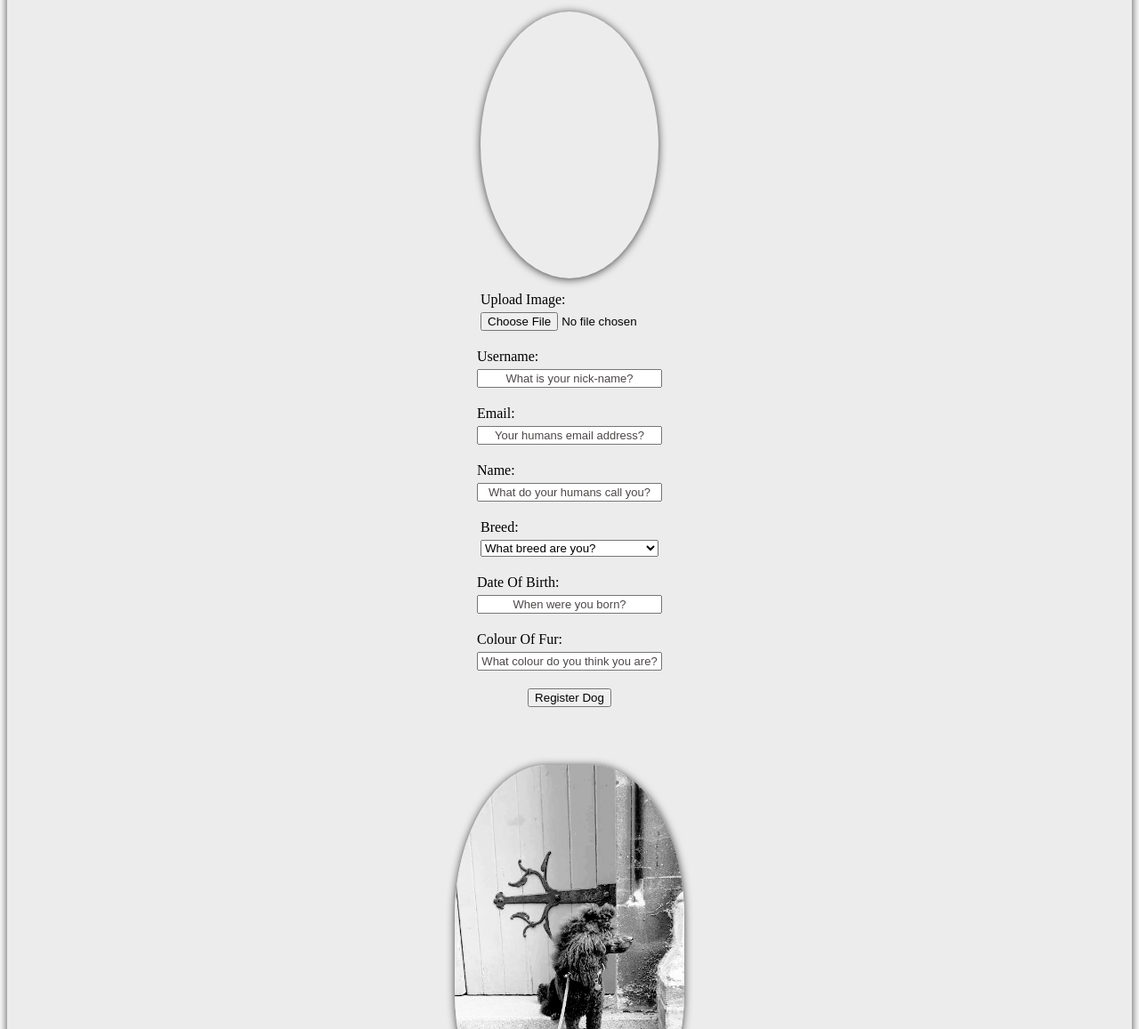
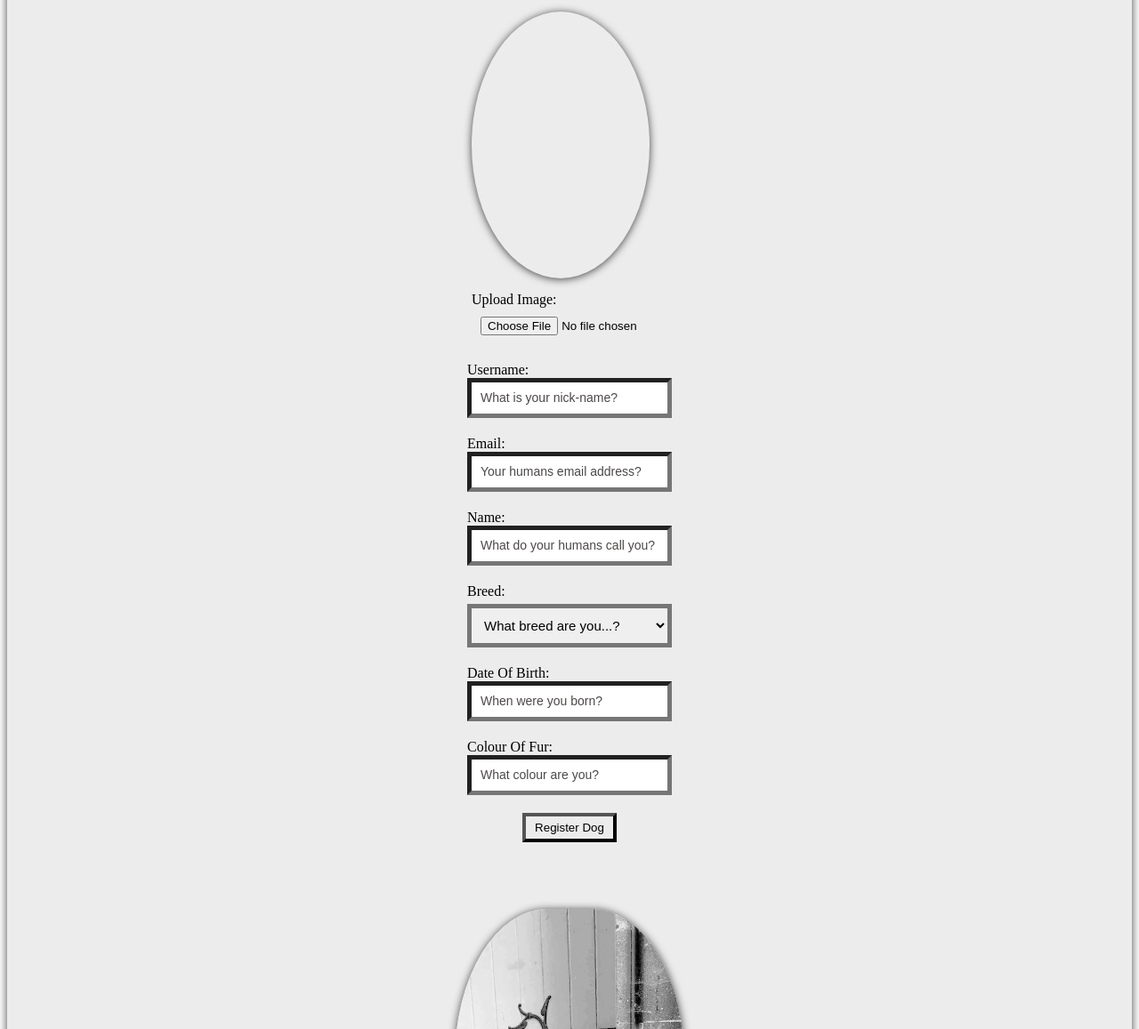
Before and after one commit to Chascript/dogsite, a website: page public/signup.html in a window 1280 px wide. Shown: the part 356-1513 px from the top of the page at 89% size. Drawn offline with nearby package versions, Linux system fonts and the light colour scheme; no server answers.

Commit message:
css signup change, drop box breeds (js)

```diff
--- a/public/css/sign-up-page.css
+++ b/public/css/sign-up-page.css
@@ -124,31 +124,34 @@ h1{
     padding: 10px;
 }
 
-input {
-    max-width: 100vw;
+input, select {
+    width: 200px;
+    padding: 10px;
+    border-width:5px;
+    -webkit-box-sizing: content-box; /* Safari/Chrome, other WebKit */
+    -moz-box-sizing: content-box;    /* Firefox, other Gecko */
+    box-sizing: content-box;         /* Opera/IE 8+ */
+  }
+
+.breed {
     width: 200px;
     margin-top: 5px;
-}
-
-select{
-    max-width: 100vw;
-    width: 200px;
-    margin-top: 5px;
+    text-decoration: var(--dark);
+    font-size: 15px;
 }
 
 
 select:hover{
-    border: 2px solid #555;
+    border: 5px solid #48698c;
 }
 
 input[type=text]:hover {
-    border: 2px solid #555;
+    border: 5px solid #48698c;
 }
 
 ::placeholder {
     color:var(--dark);
-    font-size: 13px;
-    text-align: center;
+    font-size: 14px;
 }
 
 .form-box:hover .input-message-box {
@@ -161,10 +164,15 @@ input[type=text]:hover {
     color: white;
 }
 
+.register-dog-button:hover {
+    border: 4px solid #48698c;
+}
 .register-dog-button{
     display: flex;
-    padding-top: 10px;
+    border-width: 4px;
+    padding: 5px 10px 5px 10px;
     justify-content: center;
+    background-color: var(--shadow);
 }
 
  footer{
--- a/public/js/sign-up.js
+++ b/public/js/sign-up.js
@@ -172,10 +172,12 @@ const options = async () => {
     const breeds = response.data[i];
     const newOption = document.createElement('option');
     const optionText = document.createTextNode(breeds);
+
     // set option text
     newOption.appendChild(optionText);
     // and option value
     newOption.setAttribute('value', breeds);
+    newOption.setAttribute('class', 'breed');
     selectBox.appendChild(newOption);
   }
 };
--- a/public/signup.html
+++ b/public/signup.html
@@ -39,8 +39,7 @@
           <div id="image-preview" class='image-preview'>
             <img src="" alt="Image Preview" id="image-preview-image" class='image-preview-image'/>
           </div>
-          <label for="photo">Upload Image:</label>
-          <div id="error-image" class ="error"></div>
+          <label for="photo">Upload Image:</label><span id="error-image" class ="error"></span>
           <input type="file" accept="image/*" name="photo" id="photo" onchange="showPreview(event);">
         </div>
         <div class="form-box">
@@ -59,8 +58,8 @@ also by entering your email you agree to be contacted by ohmydawg through this m
         </div>
         <div class="form-box">
           <label for="breed"> Breed: </label> <span id="error-breed" class="error"></span>
-          <select name="breed" id="breed"required>
-            <option value="">What breed are you?</option>
+          <select name="breed" id="breed"required class="breed">
+            <option class="breed" value="">What breed are you...?</option>
           </select>
         </div>
         <div class="form-box">
@@ -69,11 +68,13 @@ also by entering your email you agree to be contacted by ohmydawg through this m
         </div>
         <div class="form-box">
           <label for="colour"> Colour Of Fur: </label> <span id="error-colour" class="error"></span>
-          <input type="text" id="colour" name="colour" placeholder="What colour do you think you are?" required>
+          <input type="text" id="colour" name="colour" placeholder="What colour are you?" required>
         </div>
-        <div id="error-message" class="error"></div>
-        <div id=register-dog-button class="register-dog-button">
-          <button id="saveDog">Register Dog</button>
+        <div class="form-box">
+          <div id="error-message" class="error"></div>
+          <div id=register-dog-button>
+            <button id="saveDog" class="register-dog-button">Register Dog</button>
+          </div>
         </div>
       </form>
     </section>
```
Also changed, not shown: 1 other file.
